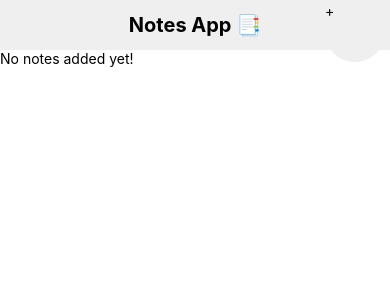
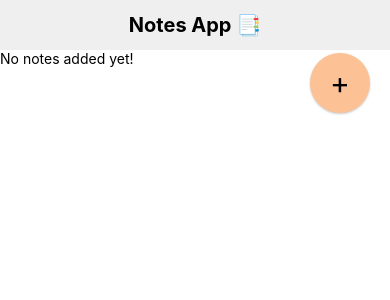
Before and after one commit to lohi212/react-native-notes, a React Native app: screen / in a window 390 px wide. Shown: the top 300 px of the page. Built offline with nearby package versions, Linux system fonts and the light colour scheme.

Commit message:
feat(add): add notes buton

```diff
--- a/src/components/AddNotes.jsx
+++ b/src/components/AddNotes.jsx
@@ -1,25 +1,39 @@
 import React from "react";
 import { StyleSheet, Text, TouchableOpacity } from "react-native";
-
-const styles = StyleSheet.create({
-  button: {
-    backgroundColor: "#efefef",
-    borderRadius: "50%",
-    height: 60,
-    width: 60,
-    fontSize: 20,
-    position: "absolute",
-    bottom: 5,
-    right: 5,
-  },
-});
 
 const AddNotes = () => {
   return (
     <TouchableOpacity style={styles.button}>
-      <Text>+</Text>
+      <Text style={styles.textContainer}>+</Text>
     </TouchableOpacity>
   );
 };
 
+const styles = StyleSheet.create({
+  button: {
+    backgroundColor: "#fcc295",
+    borderRadius: "50%",
+    height: 60,
+    width: 60,
+    justifyContent: "center",
+    alignItems: "center",
+    // display at right bottom
+    position: "absolute",
+    bottom: 0,
+    right: 20,
+    // box-shadow
+    shadowColor: "#000",
+    shadowOffset: {
+      width: 0,
+      height: 1,
+    },
+    shadowOpacity: 0.22,
+    shadowRadius: 2.22,
+    elevation: 3,
+  },
+  textContainer: {
+    fontSize: 30,
+  },
+});
+
 export default AddNotes;
--- a/src/components/Header.jsx
+++ b/src/components/Header.jsx
@@ -1,5 +1,14 @@
 import React from "react";
 import { StyleSheet, Text, View } from "react-native";
+
+const Header = () => {
+  return (
+    <View style={styles.header}>
+      <Text style={styles.headerText}>Notes App </Text>
+      <Text style={styles.headerText}>📑</Text>
+    </View>
+  );
+};
 
 const styles = StyleSheet.create({
   header: {
@@ -16,13 +25,4 @@ const styles = StyleSheet.create({
   },
 });
 
-const Header = () => {
-  return (
-    <View style={styles.header}>
-      <Text style={styles.headerText}>Notes App </Text>
-      <Text style={styles.headerText}>📑</Text>
-    </View>
-  );
-};
-
 export default Header;
--- a/src/components/NotesList.jsx
+++ b/src/components/NotesList.jsx
@@ -1,12 +1,12 @@
 import React from "react";
-import { Text, View } from "react-native";
+import { Text, View, StyleSheet } from "react-native";
 import { getNotes } from "../utils";
 import AddNotes from "./AddNotes";
 
 const NotesList = () => {
   const notesListItems = getNotes();
   return (
-    <View>
+    <View style={styles.container}>
       {notesListItems.length ? (
         <Text>List items there</Text>
       ) : (
@@ -17,4 +17,10 @@ const NotesList = () => {
   );
 };
 
+const styles = StyleSheet.create({
+  container: {
+    height: "94%",
+  },
+});
+
 export default NotesList;
```
